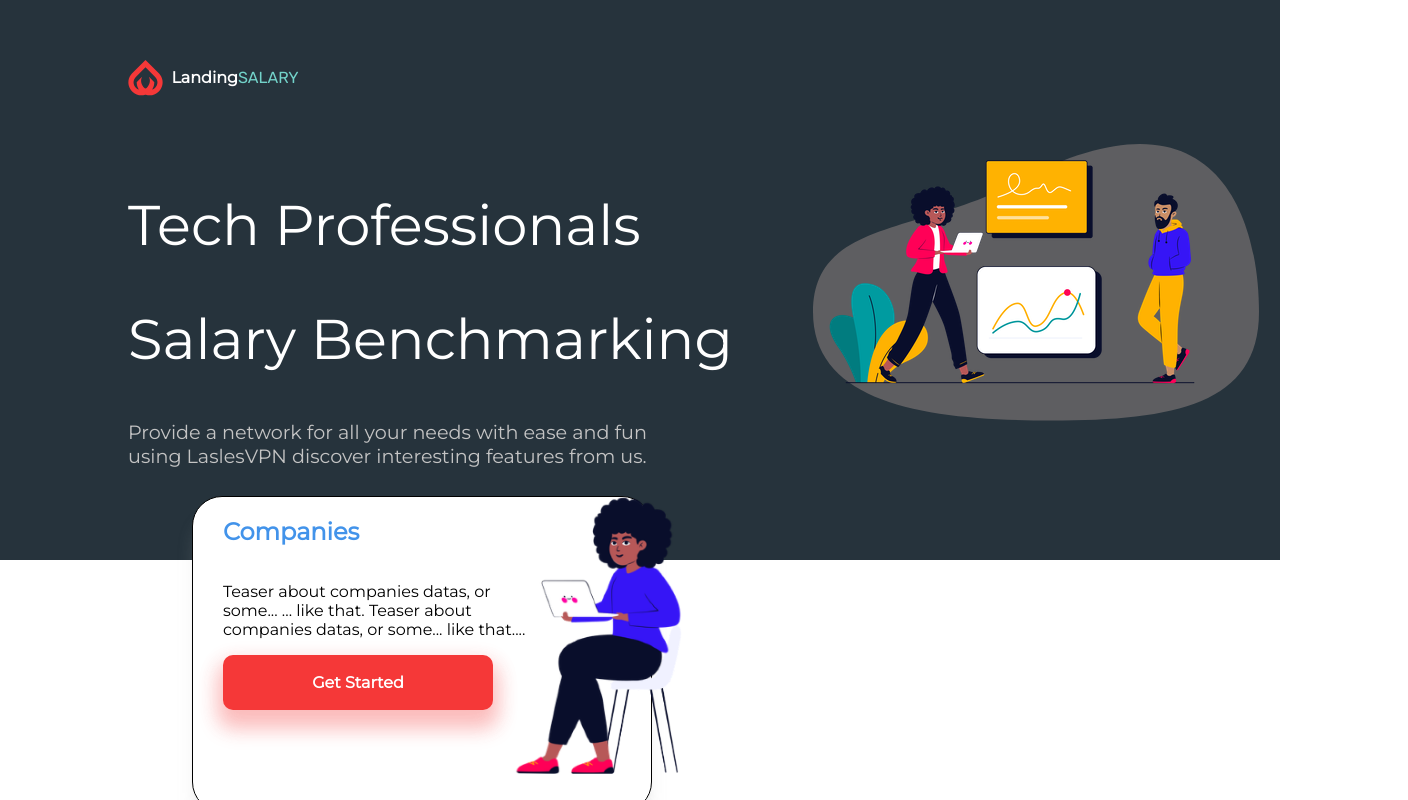
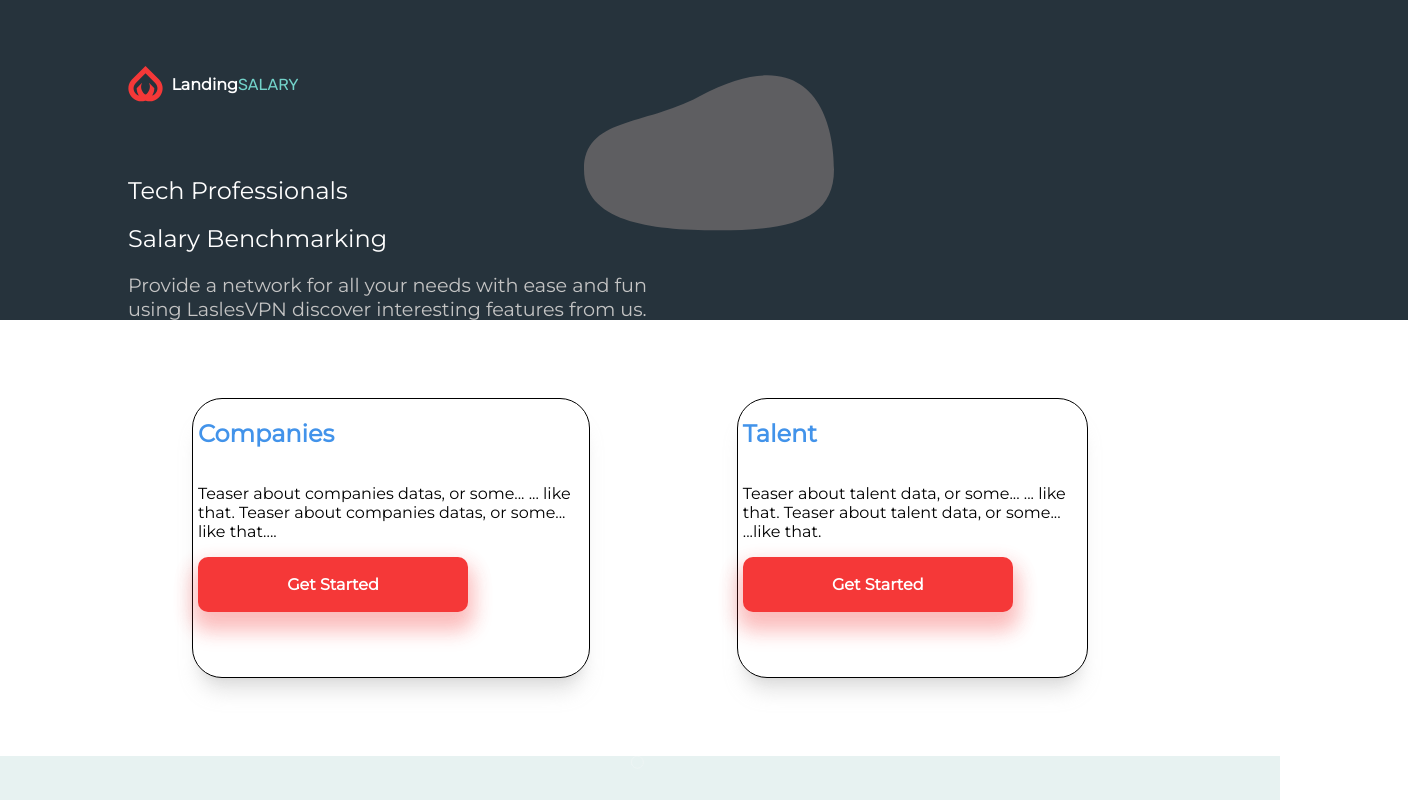
Before and after one commit to Guillaume-Cojan/Landing_jobs, a React (Create React App) app in the folder react_app/: page / in a window 1280 px wide. Shown: the top 800 px of the page, 1408 px wide, since content can reach past the window. Built offline with nearby package versions, Linux system fonts and the light colour scheme.

Commit message:
almost finished just got to find that margin right hiding somewhere

```diff
--- a/react_app/src/components/Benchmark/Benchmark.css
+++ b/react_app/src/components/Benchmark/Benchmark.css
@@ -174,3 +174,26 @@
 
 
 }
+
+@media only screen
+  and (min-device-width: 768px)
+  and (max-device-width: 1024px)
+  and (orientation: landscape)
+  and (-webkit-min-device-pixel-ratio: 1) {
+
+    .benchmark-container {
+        flex-direction: column-reverse;
+        width: 100vw;
+        margin-top: -20px;
+        margin-bottom: 20px;
+        padding-top: 0px;
+        height: 100%;
+        margin-right: 0px;
+    }
+    .survey-container {
+        margin-right: 0px;
+        align-items: center;
+    }
+
+
+  }
--- a/react_app/src/components/Intro/Intro.css
+++ b/react_app/src/components/Intro/Intro.css
@@ -133,11 +133,13 @@ display: flex;
 flex-direction: column;
 margin-right: 0px;
 
+
 width: auto;
   height: 45em;
     }
     .intro-content {
       margin-right: 0px;
+      margin-top: -20px;
 
       display: flex;
       flex-direction: column;
@@ -149,3 +151,52 @@ width: auto;
     }
 
 }
+
+@media only screen
+  and (min-device-width: 768px)
+  and (max-device-width: 1024px)
+  and (orientation: landscape)
+  and (-webkit-min-device-pixel-ratio: 1) {
+
+    .intro-container {
+      display: flex;
+      flex-direction: column;
+      padding-left: 10%;
+      width: 100vw;
+      height: 20em;
+      background: #26333C;
+      color:  #FFFFFF;
+      margin-right: 0px;
+    }
+
+    .intro-title {
+      font-family: "Montserrat", sans-serif;
+      font-size: 1.5em;
+      font-weight: 400;
+    }
+
+    .intro-description {
+      font-size: 1.2em;
+      color:   #C4C4C4;
+      width: 555px;
+      height: 60px;
+    }
+
+    .intro-content {
+      margin-top: 4%;
+      display: flex;
+      flex-direction: column;
+    }
+
+    .ellipse {
+      margin-top: -550px;
+      margin-left: 200px;
+      height: 700px;
+      width: 250px;
+    }
+    .session
+    {
+     display: none;
+
+    }
+  }
--- a/react_app/src/components/Profile/Profile.css
+++ b/react_app/src/components/Profile/Profile.css
@@ -9,7 +9,7 @@
   box-sizing: border-box;
   display: flex;
   flex-direction: row;
-  flex-wrap: wrap;
+  flex-wrap: nowrap;
   justify-content: space-between;
   align-items: space;
 
@@ -37,6 +37,11 @@
     0px 5px 5px -7px rgba(179, 179, 179, 0.26);
 }
 
+.space {
+  margin: 5vw;
+  color: transparent;
+}
+
 .profile-text {
   display: flex;
   flex-direction: column;
@@ -45,7 +50,7 @@
 }
 
 .profile-title {
- color: #4293EA;
+  color: #4293ea;
 }
 
 .profile-img {
@@ -80,7 +85,7 @@
   background-color: white;
   font-weight: bold;
   border: 2px solid #f53838;
-  color:    #3BBCB0;
+  color: #3bbcb0;
   box-shadow: 0 10px 20px 5px #f53838a1, 0 10px 20px 5px #f5383877,
     0 3px 20px 5px #f5383849;
   transition: 0.3s;
@@ -96,7 +101,7 @@
   box-sizing: border-box;
   background-color: white;
   border: 2px solid #f53838;
-  color:    #3BBCB0;
+  color: #3bbcb0;
   box-shadow: 0 10px 20px 5px #f53838a1, 0 10px 20px 5px #f5383877;
   transform: translateY(2px);
   transition: 0.3s;
@@ -107,10 +112,12 @@
     box-sizing: border-box;
     flex-direction: column-reverse;
     justify-content: center;
+    align-content: center;
     align-items: center;
-    margin-left: -30px;
+
     margin-top: 20px;
     margin-bottom: 5px;
+    margin-right: 0px;
   }
 
   .profile-card {
@@ -155,12 +162,53 @@
     margin-top: -50px;
     margin-bottom: -50px;
     margin-left: 30px;
+    margin-right: 0px;
     top: 50vh;
     padding: 10% 15%;
   }
 
   .profile-card {
     margin-bottom: 20px;
+  }
+}
+
+@media only screen and (min-device-width: 768px) and (max-device-width: 1024px) and (orientation: landscape) and (-webkit-min-device-pixel-ratio: 1) {
+  .profiles-container {
+    /* position: absolute; */
+    box-sizing: border-box;
+    display: flex;
+    flex-wrap: nowrap;
+    flex-direction: row;
+    justify-content: space-between;
+    align-items: center;
+    margin-top: -50px;
+    margin-bottom: -50px;
+    margin-right: 0px;
+    top: 50vh;
+    padding: 10% 15%;
+  }
+
+  .profile-card {
+    margin-left: 0px;
+    margin-right: 0px;
+    height: 35vh;
+    width: auto;
+  }
+
+  .space {
+    margin: 50px;
+    color: transparent;
+  }
+
+  .profile-img {
+    display: none;
+  }
+
+  .profile-text {
+    display: flex;
+    flex-direction: column;
+    margin-left: 5px;
+    margin-right: 5px;
   }
 }
 
--- a/react_app/src/components/Profile/ProfileSection.js
+++ b/react_app/src/components/Profile/ProfileSection.js
@@ -17,8 +17,8 @@ console.log(showJobs)
                     id={1}
                     setShowJobs = {setShowJobs}
                 />
-                <div>
-                    {""}
+                <div className="space">
+                    {"space here"}
                 </div>
                 <Profile
                     title={"Talent"}
```
